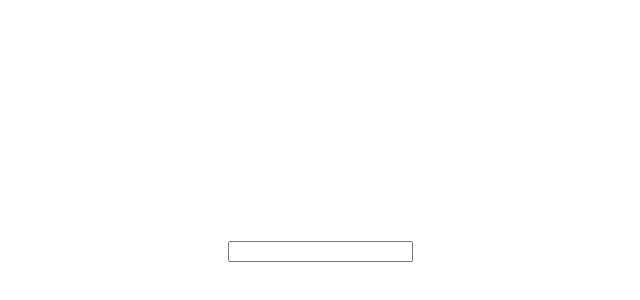
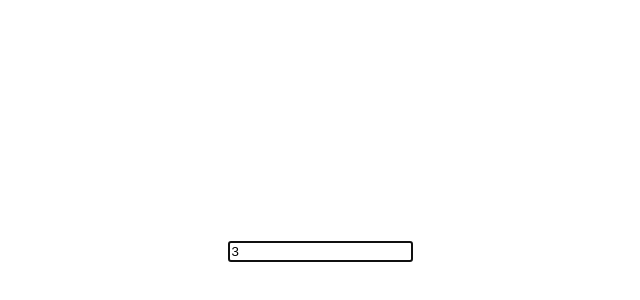
Before and after one commit to jw-r/react-light-form, a React (Vite) app: page / in a window 1280 px wide. Shown: the part 150-450 px from the top of the page, without its empty margins (320-960 px from the left). Built offline with nearby package versions, Linux system fonts and the light colour scheme.

Commit message:
refactor: 초기값을 values에 할당, TODO 주석 작성

```diff
--- a/src/App.tsx
+++ b/src/App.tsx
@@ -1,5 +1,5 @@
-// import { useForm } from './libs/useForm';
-import { useForm } from 'react-hook-form';
+import { useForm } from './libs/useForm';
+// import { useForm } from 'react-hook-form';
 import './App.css';
 
 interface Values {
@@ -12,7 +12,7 @@ function App() {
 
   // 어떻게 타입 추론이 가능하게 할 수 있을까?
   const onSubmit = (values: Values) => {
-    console.log(values);
+    console.log(typeof values.age);
   };
 
   return (
@@ -20,11 +20,9 @@ function App() {
       <form onSubmit={handleSubmit(onSubmit)}>
         <input
           {...register('age', {
-            // onMountFocus: true,
-            // value: true,
-            // string이 아닌 타입이라면 setValueAs를 반드시 넣어줘야해
-            // 그렇지 않으면 submit 시, Values 타입과 일치하지 않는 문제가 발생해
-            // setValueAs: (value) => Number(value),
+            onMountFocus: true,
+            value: 3,
+            setValueAs: (value) => Number(value),
           })}
         />
       </form>
--- a/src/libs/useForm/useForm.ts
+++ b/src/libs/useForm/useForm.ts
@@ -22,16 +22,28 @@ const useForm = <T = FieldValues>(): UseFormReturnType<T> => {
       ref: (element: FieldElementType) => {
         if (!element) return;
 
-        if (options?.value) element.value = String(options?.value);
+        // TODO nested 처리
+        // set(inputRefs.current, nested 객체, element);
+
         inputRefs.current[name] = element;
+
+        if (options?.value) {
+          element.value = String(options?.value);
+
+          // TODO nested 처리
+          // set(valuesRef.current, nested 객체 , options.value);
+
+          // Set Value
+          valuesRef.current[name as keyof T] = options.value as T[keyof T];
+        }
 
         if (options?.onMountFocus) inputRefs.current[name]?.focus();
       },
 
       onChange: ({ target: { name, value } }: React.ChangeEvent<FieldElementType>) => {
         // TODO 요효성 검사
-        // TODO values 업데이트 (어떻게 받은 타입에 맞게 업데이트 할 수 있을까?)
 
+        // Set Value
         const transformedValue = options?.setValueAs ? options.setValueAs(value) : value;
         valuesRef.current[name as keyof T] = transformedValue as T[keyof T];
       },
@@ -56,15 +68,3 @@ const useForm = <T = FieldValues>(): UseFormReturnType<T> => {
 };
 
 export default useForm;
-
-// 성공한 형태. 즉, values가 T가 되는 형태
-// const values: T = Object.entries(inputRefs.current).reduce((acc, [name, element]) => {
-//   acc[name as keyof T] = (element as FieldElementType)!.value as T[keyof T];
-//   return acc;
-// }, {} as T);
-
-// HTML 입력 필드가 항상 문자열 값을 반환한다는 것이 너무 타입 지정을 어렵게하네
-// 현재 Values의 타입의 age 프로퍼티는 number 타입이지만, ref의 element의 value에는 String 형식만이 들어갈 수 있기에 실제 Values의 타입과 일치하지 않아.
-// 이는 추후 submit 이벤트가 발생했을 때, 타입 불일치라는 결과를 가져올 수 있어.
-// 어떻게 해결할 수 있을까?
-// setValueAs로 해결하는 거 좋다 이거야. 하지만 사용자에게 알려야할거아니야 어떻게 알릴거지?
```
